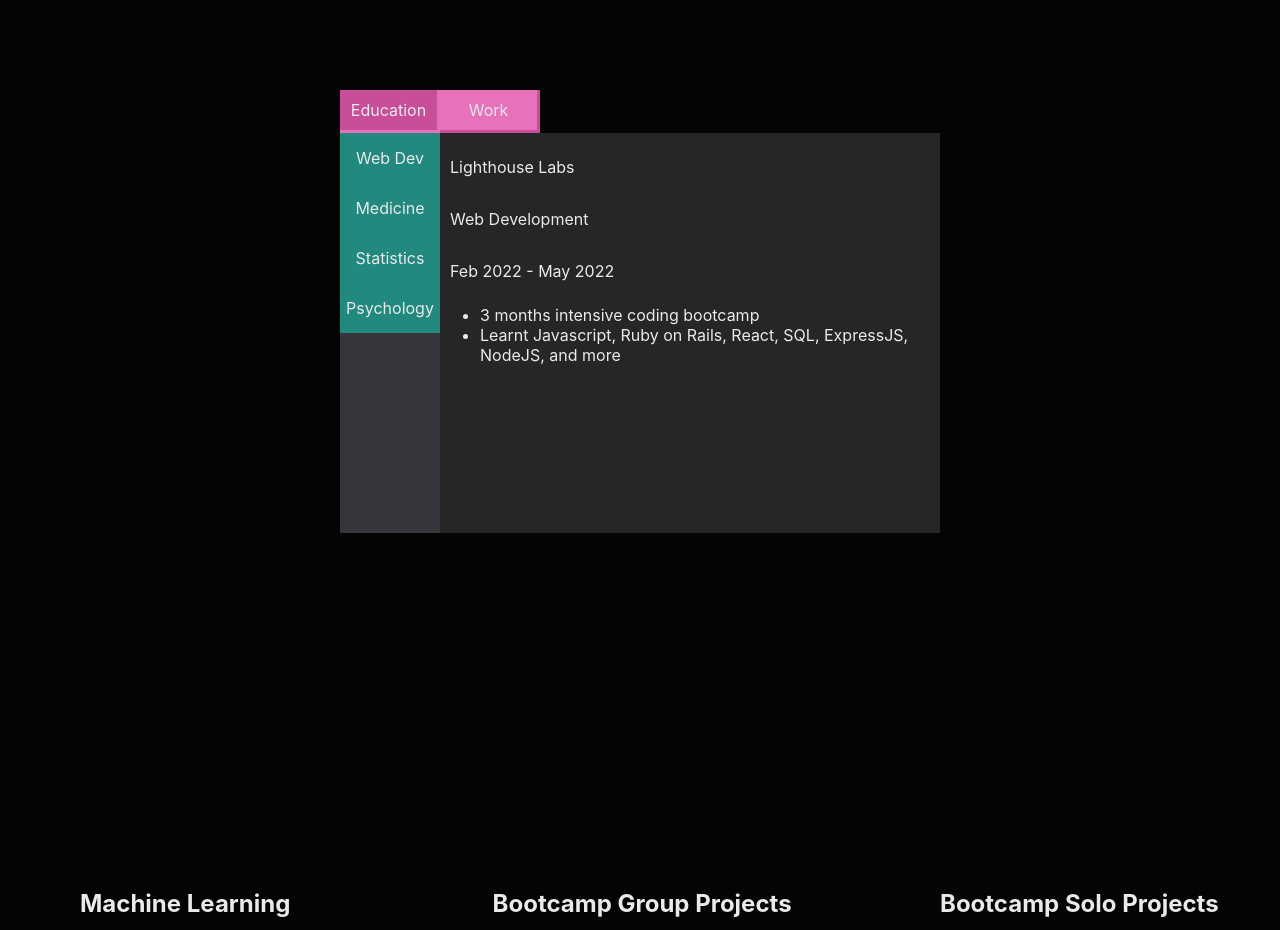
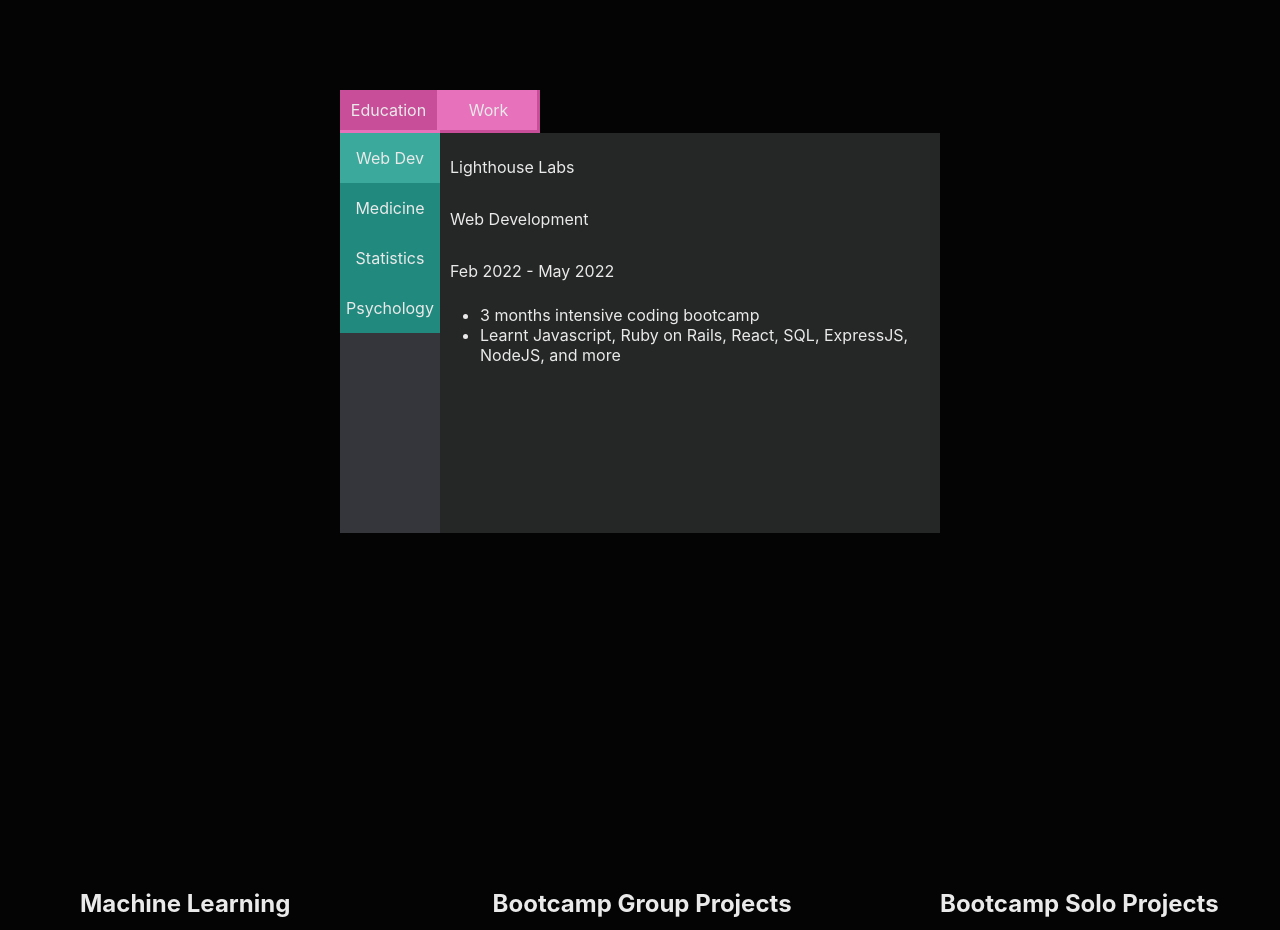
Before and after one commit to TonyHFu/portfolio-website, a React (Create React App) app: page / in a window 1280 px wide. Shown: the part 780-1710 px from the top of the page. Built offline with nearby package versions, Linux system fonts and the light colour scheme.

Commit message:
leftnav selected styling

```diff
--- a/src/Components/Experiences.jsx
+++ b/src/Components/Experiences.jsx
@@ -108,6 +108,7 @@ export default function Experiences(props) {
 					<ExperiencesLeftNav
 						experienceListTabs={experienceListTabs}
 						handleClickInstance={handleClickInstance}
+						experienceInstance={experienceInstance}
 					></ExperiencesLeftNav>
 					<ExperiencesListItem
 						experienceDetails={experiences[experienceType][experienceInstance]}
--- a/src/Components/ExperiencesLeftNav.jsx
+++ b/src/Components/ExperiencesLeftNav.jsx
@@ -1,10 +1,14 @@
 import "./styles/ExperiencesLeftNav.scss";
+import classNames from "classnames";
+
 export default function ExperiencesLeftNav(props) {
-	const { experienceListTabs, handleClickInstance } = props;
+	const { experienceListTabs, handleClickInstance, experienceInstance } = props;
 	const tabButtons = experienceListTabs.map(tab => {
 		return (
 			<button
-				className="experiences-list-tab"
+				className={classNames("experiences-list-tab", {
+					selected: experienceInstance === tab,
+				})}
 				key={tab}
 				onClick={() => handleClickInstance(tab)}
 			>
--- a/src/Components/styles/ExperiencesLeftNav.scss
+++ b/src/Components/styles/ExperiencesLeftNav.scss
@@ -13,4 +13,7 @@
 			background-color: variables.$light-green;
 		}
 	}
+	.selected {
+		background-color: variables.$light-green;
+	}
 }
```
